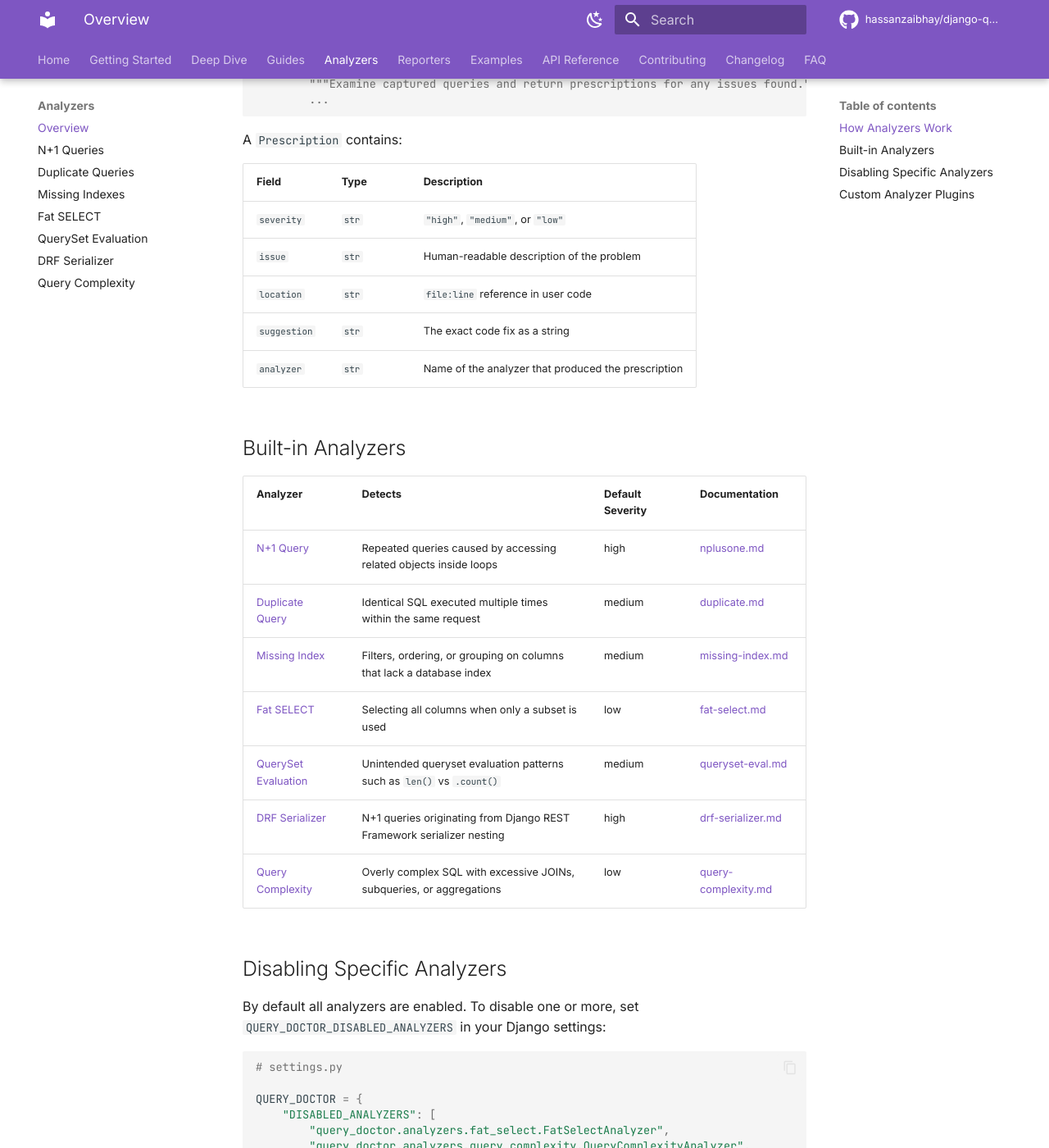
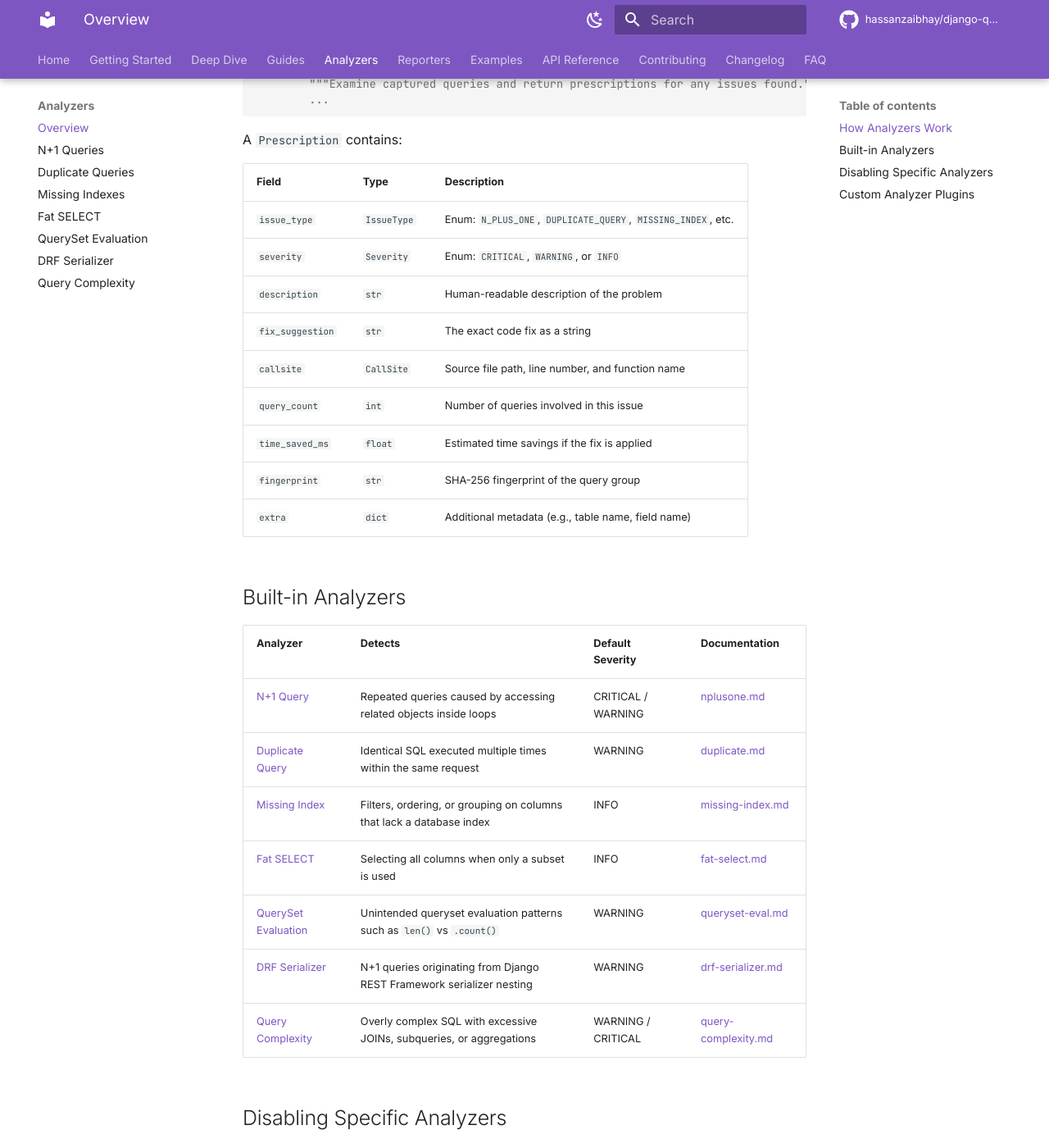
Before and after one commit to hassanzaibhay/django-query-doctor, an MkDocs documentation site: the page built from docs/analyzers/overview.md, in a window 1280 px wide and 1400 px high, scrolled down 749 px. Shown: the whole window at 82% size. Built offline with MkDocs 1.6.1 and Material for MkDocs 9.7.7, drawn with Linux system fonts in a browser that asks for light colours; comment, search, counter and statistics services are not loaded.

Commit message:
docs: fix inaccurate Prescription field names, severity values, and broken link
- Fix Prescription fields tables in overview.md and how-it-works.md to match
  actual dataclass fields (issue_type, description, fix_suggestion, callsite,
  extra) instead of wrong names (issue, location, suggestion, analyzer, table)
- Fix severity values from "high"/"medium"/"low" to CRITICAL/WARNING/INFO
- Fix QuerysetEvalAnalyzer description to accurately describe what it detects
- Fix broken link in real-world.md pointing to quickstart instead of
  management-commands guide
- Update version in installation.md from 1.0.2 to 1.0.3

Co-Authored-By: Claude Opus 4.6 <noreply@anthropic.com>

```diff
--- a/docs/analyzers/overview.md
+++ b/docs/analyzers/overview.md
@@ -31,25 +31,29 @@ class BaseAnalyzer(ABC):
 
 A `Prescription` contains:
 
-| Field          | Type   | Description                                         |
-|----------------|--------|-----------------------------------------------------|
-| `severity`     | `str`  | `"high"`, `"medium"`, or `"low"`                    |
-| `issue`        | `str`  | Human-readable description of the problem            |
-| `location`     | `str`  | `file:line` reference in user code                   |
-| `suggestion`   | `str`  | The exact code fix as a string                       |
-| `analyzer`     | `str`  | Name of the analyzer that produced the prescription  |
+| Field            | Type           | Description                                                     |
+|------------------|----------------|-----------------------------------------------------------------|
+| `issue_type`     | `IssueType`    | Enum: `N_PLUS_ONE`, `DUPLICATE_QUERY`, `MISSING_INDEX`, etc.    |
+| `severity`       | `Severity`     | Enum: `CRITICAL`, `WARNING`, or `INFO`                          |
+| `description`    | `str`          | Human-readable description of the problem                       |
+| `fix_suggestion` | `str`          | The exact code fix as a string                                  |
+| `callsite`       | `CallSite`     | Source file path, line number, and function name                 |
+| `query_count`    | `int`          | Number of queries involved in this issue                        |
+| `time_saved_ms`  | `float`        | Estimated time savings if the fix is applied                    |
+| `fingerprint`    | `str`          | SHA-256 fingerprint of the query group                          |
+| `extra`          | `dict`         | Additional metadata (e.g., table name, field name)              |
 
 ## Built-in Analyzers
 
 | Analyzer | Detects | Default Severity | Documentation |
 |----------|---------|-------------------|---------------|
-| [N+1 Query](nplusone.md) | Repeated queries caused by accessing related objects inside loops | high | [nplusone.md](nplusone.md) |
-| [Duplicate Query](duplicate.md) | Identical SQL executed multiple times within the same request | medium | [duplicate.md](duplicate.md) |
-| [Missing Index](missing-index.md) | Filters, ordering, or grouping on columns that lack a database index | medium | [missing-index.md](missing-index.md) |
-| [Fat SELECT](fat-select.md) | Selecting all columns when only a subset is used | low | [fat-select.md](fat-select.md) |
-| [QuerySet Evaluation](queryset-eval.md) | Unintended queryset evaluation patterns such as `len()` vs `.count()` | medium | [queryset-eval.md](queryset-eval.md) |
-| [DRF Serializer](drf-serializer.md) | N+1 queries originating from Django REST Framework serializer nesting | high | [drf-serializer.md](drf-serializer.md) |
-| [Query Complexity](query-complexity.md) | Overly complex SQL with excessive JOINs, subqueries, or aggregations | low | [query-complexity.md](query-complexity.md) |
+| [N+1 Query](nplusone.md) | Repeated queries caused by accessing related objects inside loops | CRITICAL / WARNING | [nplusone.md](nplusone.md) |
+| [Duplicate Query](duplicate.md) | Identical SQL executed multiple times within the same request | WARNING | [duplicate.md](duplicate.md) |
+| [Missing Index](missing-index.md) | Filters, ordering, or grouping on columns that lack a database index | INFO | [missing-index.md](missing-index.md) |
+| [Fat SELECT](fat-select.md) | Selecting all columns when only a subset is used | INFO | [fat-select.md](fat-select.md) |
+| [QuerySet Evaluation](queryset-eval.md) | Unintended queryset evaluation patterns such as `len()` vs `.count()` | WARNING | [queryset-eval.md](queryset-eval.md) |
+| [DRF Serializer](drf-serializer.md) | N+1 queries originating from Django REST Framework serializer nesting | WARNING | [drf-serializer.md](drf-serializer.md) |
+| [Query Complexity](query-complexity.md) | Overly complex SQL with excessive JOINs, subqueries, or aggregations | WARNING / CRITICAL | [query-complexity.md](query-complexity.md) |
 
 ## Disabling Specific Analyzers
 
```
Also changed, not shown: docs/examples/real-world.md (+1 -1 lines), docs/getting-started/installation.md (+1 -1 lines), docs/guides/how-it-works.md (+7 -7 lines).
